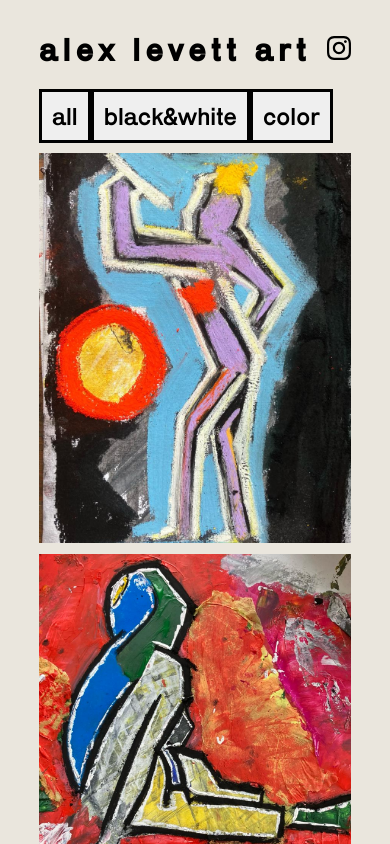
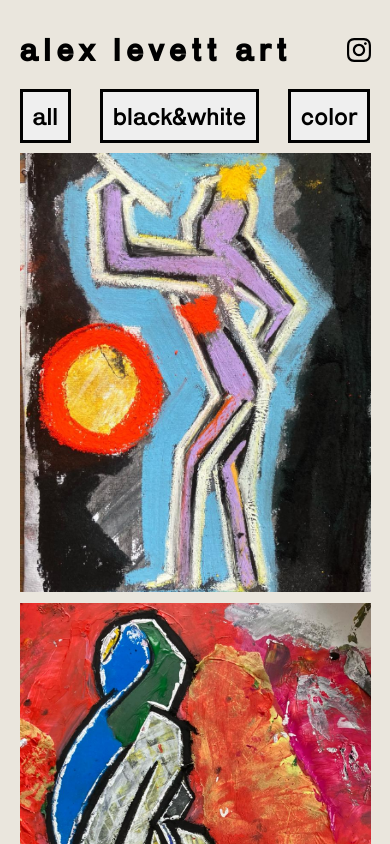
Before and after one commit to gnathang/alex-levett-art, a React (Create React App) app: page / in a window 390 px wide. Shown: the top 844 px of the page. Built offline with nearby package versions, Linux system fonts and the light colour scheme; a web font is replaced by a local one.

Commit message:
fixed modal bug. still need to change arrays when modal is open

```diff
--- a/src/app.styles.scss
+++ b/src/app.styles.scss
@@ -15,8 +15,9 @@ body {
   font-style: normal;
   width: 80vw;
   margin-left: auto;
-  margin-right:auto
-};
+  margin-right:auto;
+  margin-bottom: 1.1em;
+}
 
 header {
   display: flex;
@@ -28,10 +29,14 @@ header {
   .site-title {
     letter-spacing: 0.18em;
   }
+
+  a.insta-link {
+    height: 24px;
+  }
 }
 
-@media(max-with: 650px) {
+@media(max-width: 650px) {
   body {
-    width: 100vw;
+    width: 90vw;
   }
 }
--- a/src/components/image-grid/image-grid.component.jsx
+++ b/src/components/image-grid/image-grid.component.jsx
@@ -140,20 +140,25 @@ const allImages = [
   }
 ]
 
-
-
-
 const ImageGrid = () => {
 
   const [slideNumber, setSlideNumber] = useState(0);
   const [openSlides, setOpenSlides] = useState(false);
   const [selectedTone, setSelectedTone] = useState();
 
-  const handleOpenSlides = (index) => {
+  const handleOpenSlides = (id) => {
+    console.log(id);
     setOpenSlides(true);
-    setSlideNumber(slideNumber);
-    console.log(index);
+    const imageIndex = filteredImages.findIndex((image) => image.id === id)
+    setSlideNumber(imageIndex);
+    // console.log(imageIndex);
   }
+
+  // const handleOpenSlides = (id) => {
+  //   const selectedImage = filteredImages.find(image => image.id === id);
+  //   setSlideNumber(selectedImage);
+  //   setOpenSlides(true);
+  // }
 
   const changeSlide = () => {
     const length = allImages.length - 1;
@@ -170,6 +175,7 @@ const ImageGrid = () => {
   };
 
   const filteredImages = allImages.filter(image => !selectedTone || (!!selectedTone && image.category === selectedTone)).sort((a, b) => a.id - b.id);
+  const currentImage = filteredImages[slideNumber];
 
   console.log({ filteredImages })
 
@@ -189,7 +195,7 @@ const ImageGrid = () => {
             <img className="close-icon" alt='' src={closeIcon} onClick={() => setOpenSlides(false)} />
             <div className="image-arrows-wrapper">
               <img className="arrow" alt="" src={arrowLeft} />
-              <img key={allImages[slideNumber]} className="image-large" alt="" src={allImages[slideNumber].image} />
+              <img key={allImages[slideNumber]} className="image-large" alt="" src={currentImage.image} />
               <img className="arrow" alt="" src={arrowRight} onClick={changeSlide} />
             </div>
           </div>
@@ -211,7 +217,7 @@ const ImageGrid = () => {
               </div>
             ))} */}
 
-          {filteredImages.map((singleImage, index) => (
+          {/* {filteredImages.map((singleImage, index) => (
             <div className='image-title-wrapper'
               key={index}
               onClick={() => handleOpenSlides(index)}>
@@ -220,7 +226,18 @@ const ImageGrid = () => {
                 <p className='image-title'>{singleImage.title}</p>
               </div>
             </div>
-          ))}
+          ))} */}
+
+            {filteredImages.map(singleImage => (
+              <div className='image-title-wrapper'
+                key={singleImage.id}
+                onClick={() => handleOpenSlides(singleImage.id)}>
+                <img className='image' alt='' src={singleImage.image} />
+                <div className='image-title-overlay'>
+                  <p className='image-title'>{singleImage.title}</p>
+                </div>
+              </div>
+            ))}
 
           {/* {allImages.filter(image => image.category === 'colour').map(filteredImage => (
             <div className='image-title-wrapper' key={filteredImage.length}>
--- a/src/components/image-grid/image-grid.styles.scss
+++ b/src/components/image-grid/image-grid.styles.scss
@@ -65,7 +65,7 @@ button:hover {
 .modal {
   width: 100%;
   height: 100vh;
-  background-color: azure;
+  background-color:rgb(234, 230, 221);
   position: fixed;
   display: flex;
   justify-content: center;
@@ -79,6 +79,8 @@ button:hover {
 
   .image-arrows-wrapper {
     display: flex;
+    width: 100vw;
+    justify-content: space-between;
     align-items: center;
   }
 
@@ -108,10 +110,26 @@ button:hover {
   transform: scale(1);
 }
 
-@media(max-with: 650px) {
-
+@media(max-width:1480px) {
+  .buttons-wrapper {
+    width: 25vw;
+  }
 }
 
-@media(max-with: 500px) {
+@media(max-width: 1200px) {
+  .buttons-wrapper {
+    width: 35vw;
+  }
+}
 
+@media(max-width: 868px) {
+  .buttons-wrapper {
+    width: 50vw;
+  }
 }
+
+@media(max-width: 626px) {
+  .buttons-wrapper {
+    width: 90vw;
+  }
+}
```
